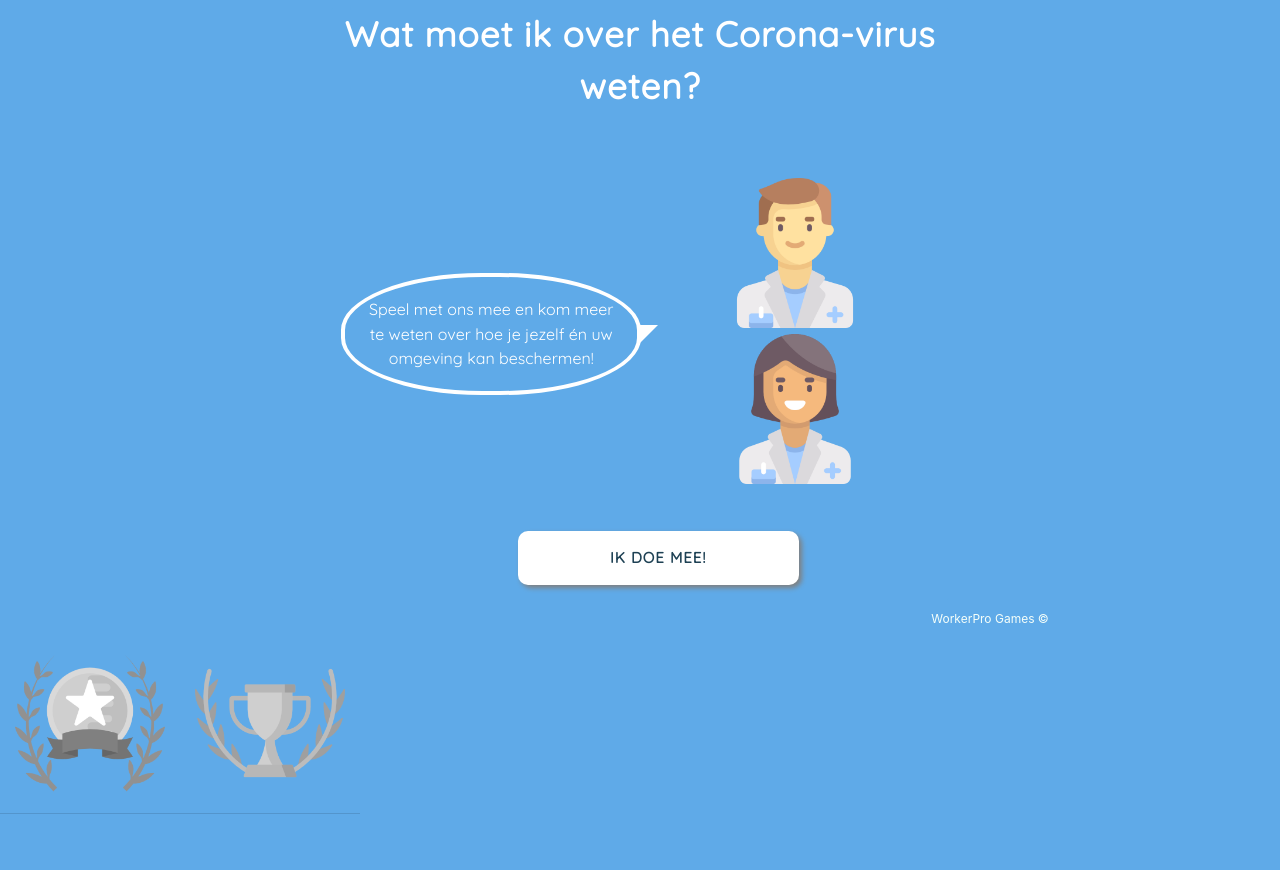
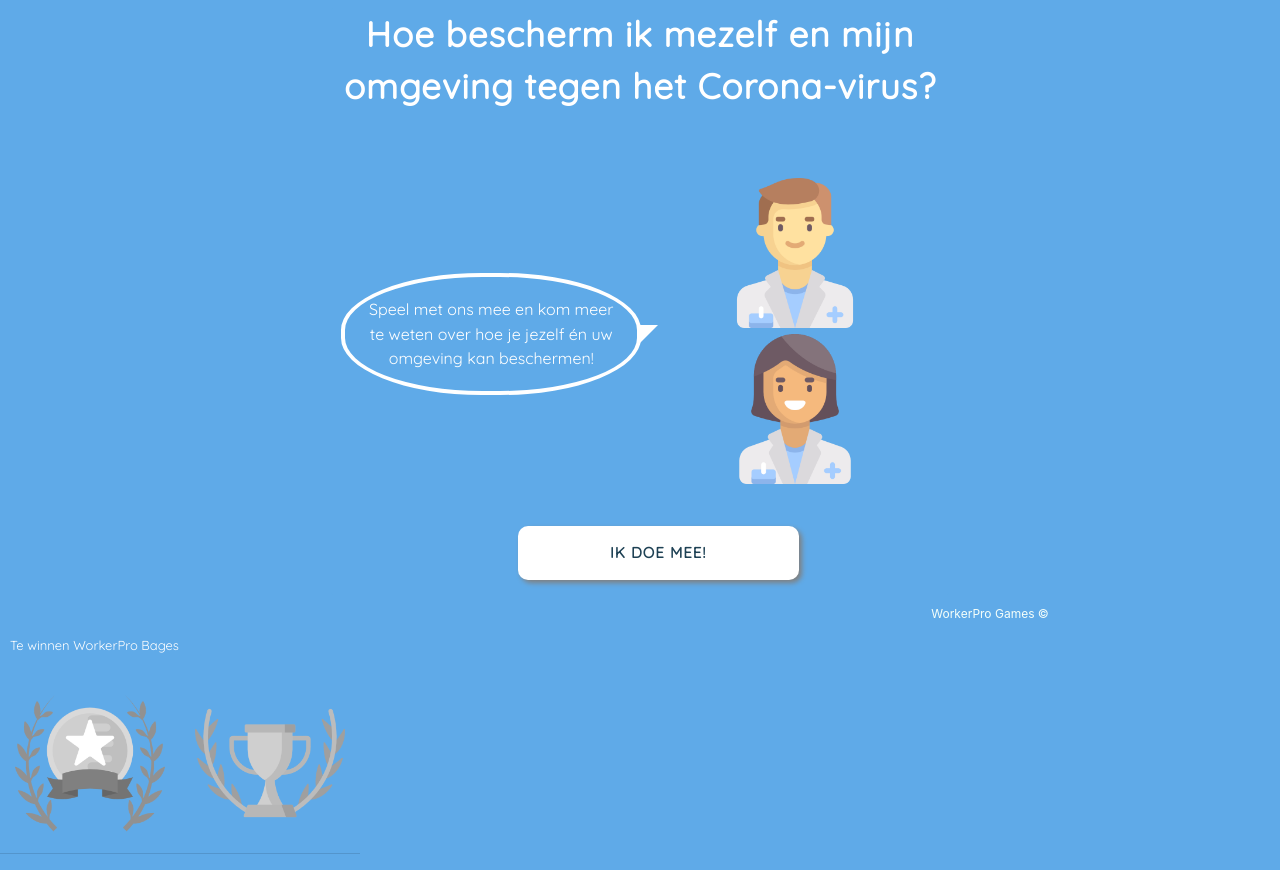
Before and after one commit to hascodi/LearningGameC, an Angular app: page /register in a window 1280 px wide. Shown: the top 870 px of the page. Before the commit the page ends 834 px from the top, so only its background shows below. Built offline with nearby package versions, Linux system fonts and the light colour scheme.

Commit message:
fixed layout issues

```diff
--- a/src/app/leveltwee/leveltwee.component.css
+++ b/src/app/leveltwee/leveltwee.component.css
@@ -79,7 +79,7 @@
 }
 
 .levelButton {
-    margin-top: 70px;
+    margin-top: 10px;
     width: 300px;
     height: 75px;
     display: block;
@@ -120,3 +120,7 @@
 .handen {
     margin-right: 70px;
 }
+
+.eersteTabel {
+    padding-top: 10px;
+}
--- a/src/app/leveltwee/leveltwee.component.html
+++ b/src/app/leveltwee/leveltwee.component.html
@@ -3,7 +3,7 @@
     <div class="row">
         <div [hidden] = "isShow" class="col s8 offset-s2">
             <div class="progress progressDisplay">
-                <div class="determinate" [style.width.%]="(progressTeller+1)*3"></div>
+                <div class="determinate" [style.width.%]="(progressTeller+1)*2"></div>
             </div>
         </div>
 
@@ -13,9 +13,9 @@
 
 
             <tr>
-                <td class="tabel">
+                <td class="tabel eersteTabel">
                   <div id="images">
-                    <tr class="bubbleColumn">
+                    <tr class="bubbleColumn eersteTabel">
 
                         <div [hidden] = "!stap1">
                             <th><div><label class="bubbleText" >Onze ziekenhuizen, de dokters en de verpleegkundigen zijn volop bezig om besmette mensen te verzorgen.</label></div></th>
--- a/src/app/leveltwee/leveltwee.component.ts
+++ b/src/app/leveltwee/leveltwee.component.ts
@@ -13,7 +13,7 @@ export class LeveltweeComponent implements OnInit {
   stap1 = true;
   stap2 = false;
   stap3 = false;
-  progressTeller = 0;
+  progressTeller = 20;
 
 
   /*toggleDisplay() {
@@ -23,7 +23,7 @@ export class LeveltweeComponent implements OnInit {
 
   }*/
 
-  constructor(private quizService: QuizService) { }
+  constructor(private router: Router, private quizService: QuizService) { }
 
   ngOnInit() {
     /*if (this.quizService.qnProgress == 10)
@@ -34,20 +34,22 @@ export class LeveltweeComponent implements OnInit {
     this.stap2 = !this.stap2;
     this.stap1 = !this.stap1;
     this.stap3 = false;
+    window.scroll(0,0);
   }
 
   GoToStep3() {
     this.stap2 = !this.stap2;
     this.stap1 = false;
     this.stap3 = !this.stap3;
+    window.scroll(0,0);
   }
 
   GoToOverview() {
-
+    this.router.navigate(['/result']);
   }
 
   VerhoogProgressTeller() {
-    this.progressTeller++;
+    this.progressTeller += 20;
   }
 
 }
--- a/src/app/register/register.component.css
+++ b/src/app/register/register.component.css
@@ -70,7 +70,7 @@
   }
 
   .registerButton {
-    margin-top: 10px !important;
+    margin-top: 5px !important;
     font-weight: bold;
     letter-spacing: 1px;
     width:100%;
@@ -244,3 +244,11 @@
     border-collapse: collapse;
     width: 10px;
   }
+
+.badgesText {
+  color: rgb(255, 255, 255);
+  font-size: small;
+  font-weight: 500;
+  font-family: 'Quicksand';
+  padding-left: 10px;
+}
--- a/src/app/register/register.component.html
+++ b/src/app/register/register.component.html
@@ -1,7 +1,7 @@
 <div class="wholeBody  row">
     <div class="col s6 offset-s3">
         <div class="card extraBorder wholeBody ">
-            <label *ngIf="!isVisible" class="center eersteTitel">Wat moet ik over het Corona-virus weten?</label>
+            <label *ngIf="!isVisible" class="center eersteTitel">Hoe bescherm ik mezelf en mijn omgeving tegen het Corona-virus?</label>
             <table class="bubbleColumn" style="width:100%">
                 <tr>
                   <td class="tabel">
@@ -28,6 +28,7 @@
         </div>
     </div>
     <table  class="awardTabel">
+      <p class="badgesText">Te winnen WorkerPro Bages</p>
       <tr>
         <th class="bubbleColumn"><img class="fblogo offset-s3 underImage disabledBagde" src="/assets/img/badge1.png"/></th>
         <th class="bubbleColumn"><img class="fblogo offset-s3 underImage disabledBagde" src="/assets/img/badge2.png"/></th>
--- a/src/app/result/result.component.css
+++ b/src/app/result/result.component.css
@@ -151,7 +151,7 @@
 
 .wholeBody {
     /*background-image: url("/assets/img/background.jpg");*/
-    background-color: #8F90FF;
+    background-color: #5FAAE8;
 }
 
 .formFields {
@@ -172,7 +172,7 @@
   }
 
   .page-footer {
-      background-color: #8F90FF;
+      background-color: #5FAAE8;
   }
 
   .footerLogo {
@@ -182,3 +182,19 @@
     float: left;
     color: white;
 }
+
+.underImage {
+    margin-top: 5px;
+    width: 150px;
+    height: 150px;
+    display: block;
+  }
+
+  .bubbleColumn {
+    border: none;
+    border-collapse: inherit;
+  }
+
+.extraLeftSpace {
+    margin-left: 20px;
+}
--- a/src/app/result/result.component.html
+++ b/src/app/result/result.component.html
@@ -32,6 +32,12 @@
       <div class="progress">
           <div class="determinateGatekeeper progressGatekeeper" [style.width.%]="quizComponent.ShowMeSecurityCount()"></div>
       </div>
+      <table style="width:100%">
+        <tr>
+          <th class="bubbleColumn"><img class="fblogo offset-s3 underImage extraLeftSpace" src="/assets/img/badge1.png"/><label class="labelBadge">WorkerPro COVID-19 Safety Badge</label></th>
+          <th class="bubbleColumn"><img class="fblogo offset-s3 underImage " src="/assets/img/badge2.png"/><label class="labelBadge">WorkerPro Golden Champion</label></th>
+        </tr>
+      </table>
   </div>
 
   <form class="formulier" #registerForm="ngForm" (ngSubmit)="OnSubmit(Email.value)">
@@ -49,12 +55,6 @@
         </div>
     </div>
   </form>
-</div>
-
-
-
-
-
 
 
   <footer class="page-footer footerColor">
@@ -65,3 +65,4 @@
   </div>
   </footer>
   </div>
+</div>
```
Lines whose indentation alone changed are shown as unchanged.
